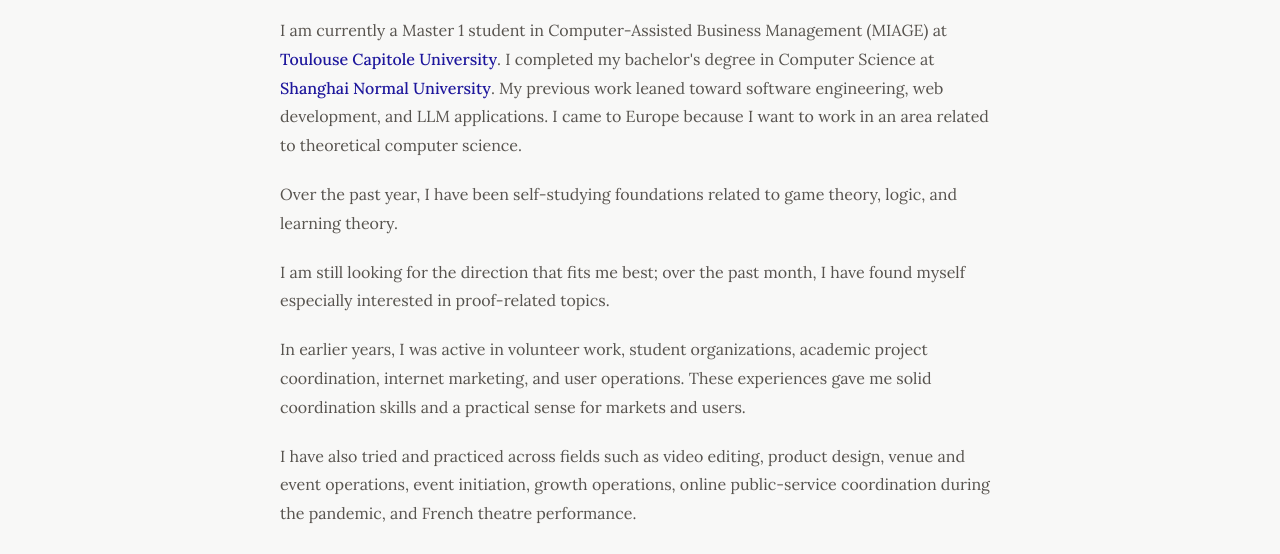
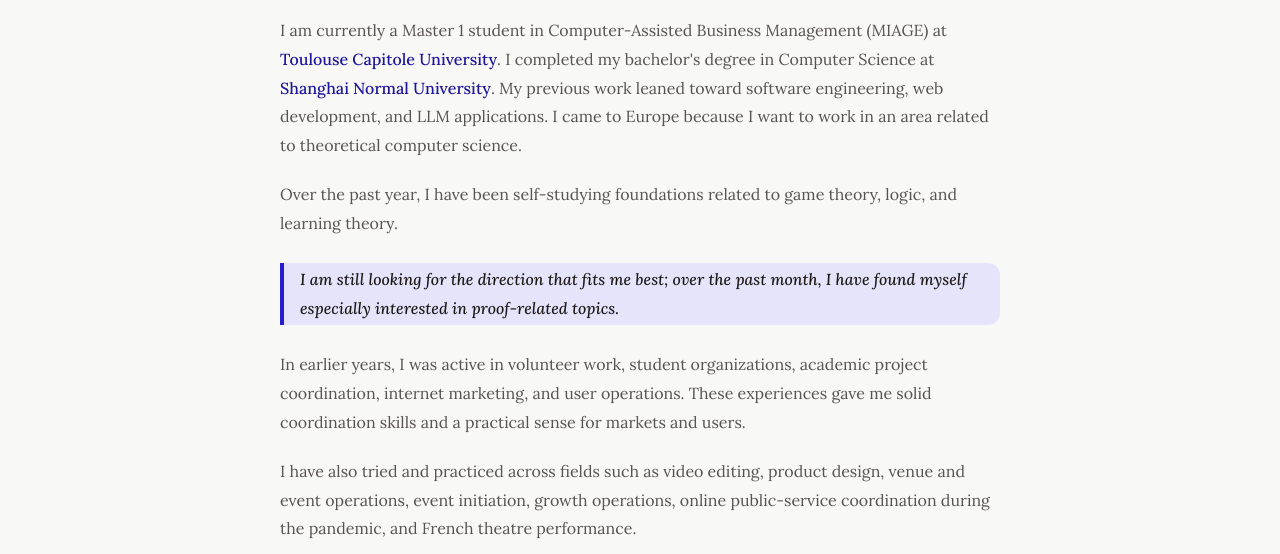
Before and after one commit to ze2phyrzhenyin/ze2phyrzhenyin.github.io, an Astro site: page /about in a window 1280 px wide. Shown: the part 184-738 px from the top of the page. Built offline with nearby package versions, Linux system fonts and the light colour scheme; Astro itself is replaced by a stand-in of ours.

Commit message:
Restore about proof quote box

```diff
--- a/src/i18n/ui.ts
+++ b/src/i18n/ui.ts
@@ -41,7 +41,7 @@ export const ui = {
     // ── About ──
     'about.title': 'About',
     'about.bio': '',
-    'about.quote': '',
+    'about.quote': 'I am still looking for the direction that fits me best; over the past month, I have found myself especially interested in proof-related topics.',
     'about.outside': '',
     'about.education': 'Education', 'about.interests': 'Technical Interests',
     'about.experience': 'Experience', 'about.publications': 'Publications',
@@ -124,7 +124,7 @@ export const ui = {
     'home.aud.5.cta': '从哪里开始 →',
     'about.title': '关于',
     'about.bio': '',
-    'about.quote': '',
+    'about.quote': '我正在寻找适合自己的方向，最近一个月我发现自己对于证明相关的方向兴趣浓厚。',
     'about.outside': '',
     'about.education': '教育经历', 'about.interests': '技术方向',
     'about.experience': '经历', 'about.publications': '发表论文',
@@ -197,7 +197,7 @@ export const ui = {
     'home.aud.5.cta': 'Par où commencer →',
     'about.title': 'À propos',
     'about.bio': '',
-    'about.quote': '',
+    'about.quote': "Je cherche encore la direction qui me correspond le mieux ; depuis un mois, je constate un intérêt marqué pour les sujets liés aux preuves.",
     'about.outside': '',
     'about.education': 'Formation', 'about.interests': 'Intérêts techniques',
     'about.experience': 'Expérience', 'about.publications': 'Publications',
--- a/src/templates/AboutPage.astro
+++ b/src/templates/AboutPage.astro
@@ -68,9 +68,6 @@ const aboutIntro: Record<Lang, BioPart[][]> = {
       { text: 'Over the past year, I have been self-studying foundations related to game theory, logic, and learning theory.' },
     ],
     [
-      { text: 'I am still looking for the direction that fits me best; over the past month, I have found myself especially interested in proof-related topics.' },
-    ],
-    [
       { text: 'In earlier years, I was active in volunteer work, student organizations, academic project coordination, internet marketing, and user operations. These experiences gave me solid coordination skills and a practical sense for markets and users.' },
     ],
     [
@@ -92,9 +89,6 @@ const aboutIntro: Record<Lang, BioPart[][]> = {
       { text: '在最近的一年时间里，我自学了博弈论、逻辑、学习理论等相关基础。' },
     ],
     [
-      { text: '我正在寻找适合自己的方向，最近一个月我发现自己对于证明相关的方向兴趣浓厚。' },
-    ],
-    [
       { text: '在从前的日子里，我曾热衷于志愿服务、学生组织、学术项目管理、互联网市场营销与用户运营，因此积累了较好的组织协调能力、项目管理能力和市场敏感度。' },
     ],
     [
@@ -114,9 +108,6 @@ const aboutIntro: Record<Lang, BioPart[][]> = {
     ],
     [
       { text: "Au cours de la dernière année, j'ai étudié en autonomie les bases liées à la théorie des jeux, à la logique et à la théorie de l'apprentissage." },
-    ],
-    [
-      { text: "Je cherche encore la direction qui me correspond le mieux ; depuis un mois, je constate un intérêt marqué pour les sujets liés aux preuves." },
     ],
     [
       { text: "Dans les années précédentes, je me suis beaucoup investi dans le bénévolat, les organisations étudiantes, la coordination de projets académiques, le marketing numérique et les opérations utilisateurs. Ces expériences m'ont donné de bonnes capacités de coordination, de gestion de projet et une sensibilité concrète aux marchés et aux usages." },
@@ -318,6 +309,7 @@ const aboutContent: Record<Lang, AboutContent> = {
 
 const profile = aboutContent[lang] ?? aboutContent.en;
 const intro = aboutIntro[lang] ?? aboutIntro.en;
+const quote = t('about.quote');
 ---
 <Base title={t('about.title')} description={`${t('about.title')} — ${siteName}`}>
   <div class="container-mid py-16">
@@ -328,12 +320,15 @@ const intro = aboutIntro[lang] ?? aboutIntro.en;
 
     <!-- Bio prose -->
     <div class="prose dark:prose-invert max-w-none mb-14 animate-fade-up delay-100">
-      {intro.map((paragraph) => (
-        <p>
-          {paragraph.map((part) => part.href ? (
-            <a href={part.href} target="_blank" rel="noopener">{part.text}</a>
-          ) : part.text)}
-        </p>
+      {intro.map((paragraph, index) => (
+        <>
+          <p>
+            {paragraph.map((part) => part.href ? (
+              <a href={part.href} target="_blank" rel="noopener">{part.text}</a>
+            ) : part.text)}
+          </p>
+          {index === 1 && quote && <blockquote>{quote}</blockquote>}
+        </>
       ))}
     </div>
 
```
